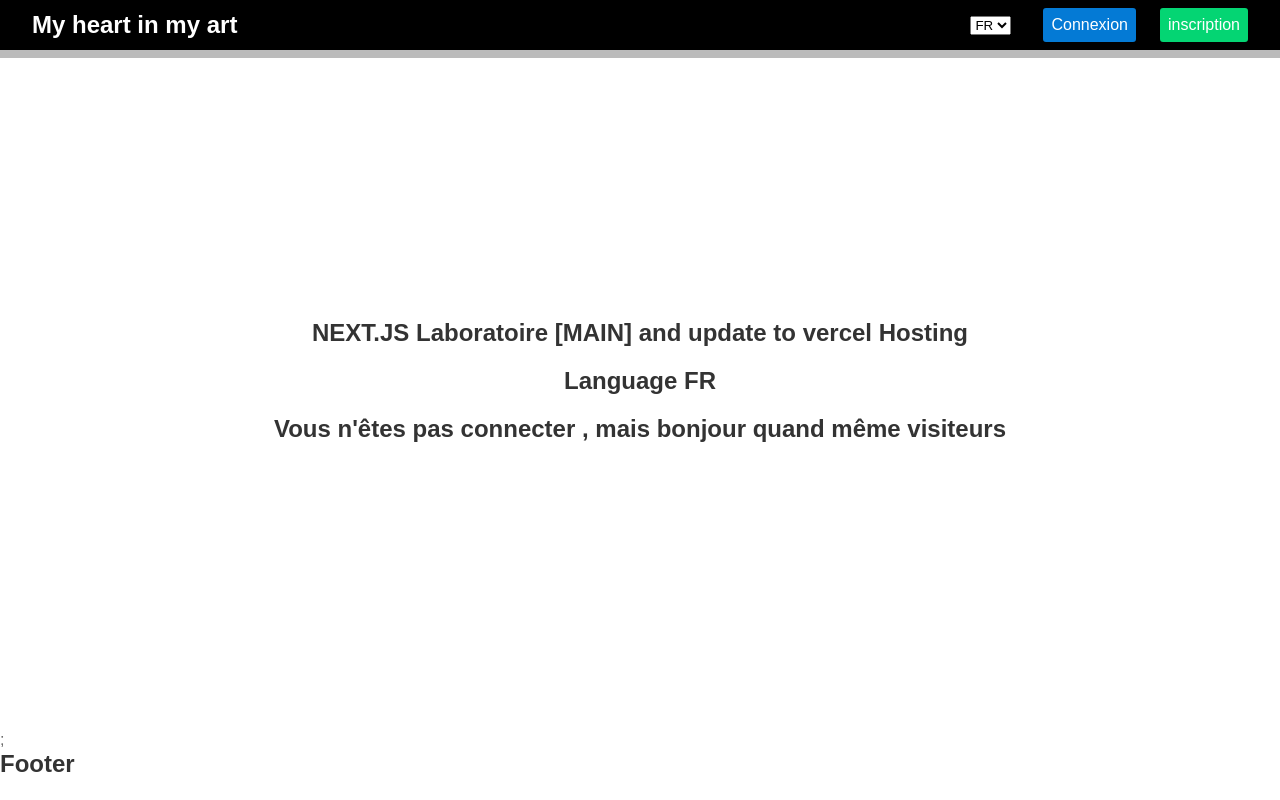
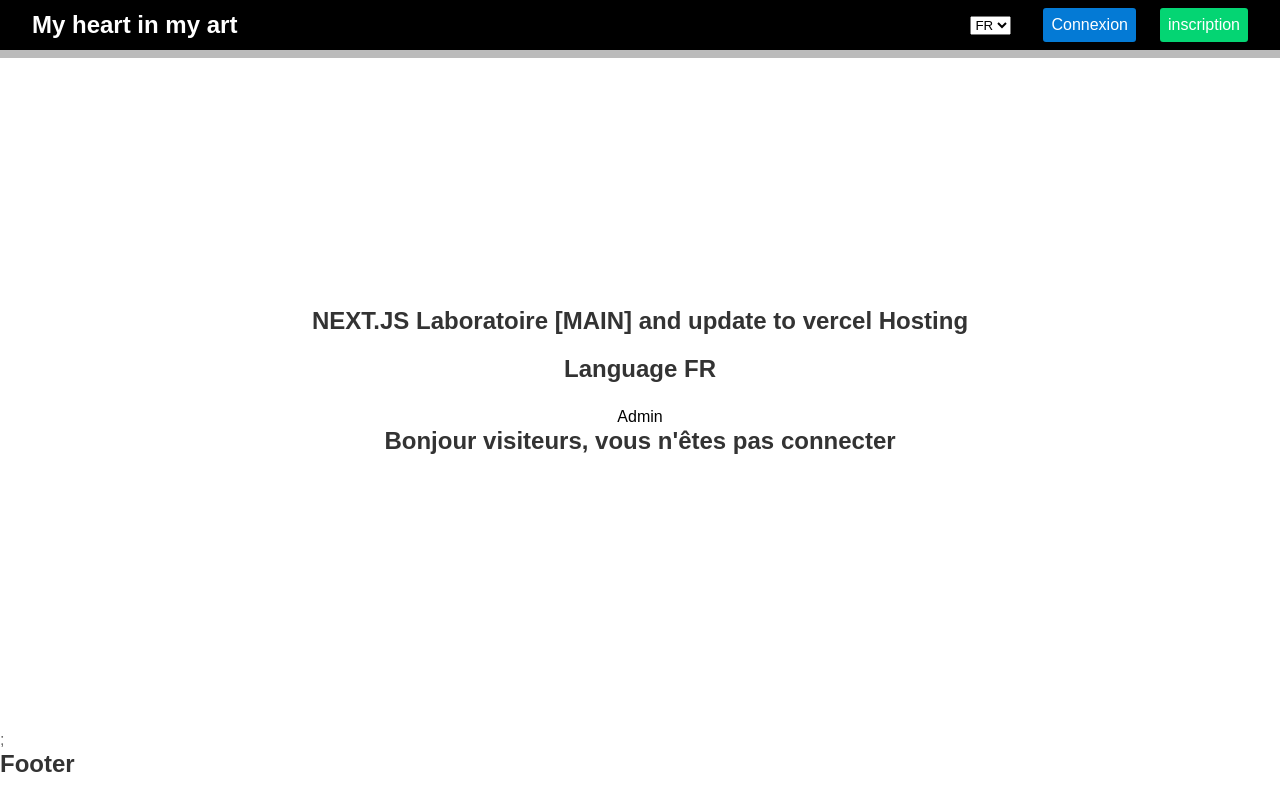
Before and after one commit to raficraft/my_heart_my_art_final, a Next.js app: page / in a window 1280 px wide. Built offline with nearby package versions, Linux system fonts and the light colour scheme; no server answers.

Commit message:
add firebase configuration and authContext

```diff
--- a/Sass/Layout.module.scss
+++ b/Sass/Layout.module.scss
@@ -8,6 +8,7 @@
 .wrapper {
   @include flex(column, wrap, center, center);
   flex: 1;
+  position: relative;
   .content {
     @include flex(column, wrap, center, center);
     padding: 2rem;
--- a/Sass/abstract/_reset.scss
+++ b/Sass/abstract/_reset.scss
@@ -151,7 +151,7 @@ table {
 a {
   cursor: pointer;
   text-decoration: none;
-  color: white;
+  color: black;
 }
 
 p,
@@ -205,82 +205,13 @@ ol {
   list-style: decimal;
 }
 
+button {
+  cursor: pointer;
+}
+
 #__next {
   flex: 1;
   display: flex;
   flex-direction: column;
   justify-content: space-between;
 }
-
-// h1,
-// h2,
-// h3,
-// h4,
-// h5,
-// h6 {
-//   font-weight: 900;
-// }
-
-// h1,
-// h2 {
-//   width: 100%;
-//   line-height: 4rem;
-// }
-
-// h1 {
-//   font-size: 2rem;
-//   line-height: 4rem;
-//   margin: 0 0 2rem 0;
-// }
-
-// h2 {
-//   font-size: 1.5rem;
-//   line-height: 3rem;
-//   margin: 0 0 1.5rem 0;
-// }
-// h3 {
-//   font-size: 1.25rem;
-//   line-height: 3rem;
-// }
-
-// h4,
-// h5,
-// h6 {
-//   font-size: 1rem;
-//   margin: 0 0 1rem 0;
-//   line-height: 2rem;
-// }
-
-// p,
-// a {
-//   font-size: 1rem;
-//   line-height: 1.5rem;
-//   margin: 0 0 1rem 0;
-// }
-
-// ul {
-//   margin: 0 0 0 1rem;
-// }
-// li {
-//   font-size: 1rem;
-//   margin: 0 0 0.5rem 1rem;
-//   line-height: 1.25rem;
-//   list-style: circle;
-// }
-
-// .text--alert {
-//   color: #ff6062;
-// }
-
-// pre {
-//   margin: 0 0 1.5rem 0;
-// }
-
-// hr {
-//   content: "";
-//   height: 1px;
-//   width: 100%;
-//   border: none;
-//   background-color: rgb(181, 181, 181);
-//   margin: 0rem 0 1rem;
-// }
--- a/context/auth/AuthProvider.js
+++ b/context/auth/AuthProvider.js
@@ -1,23 +1,47 @@
-import React, { createContext, useState } from "react";
+import React, { createContext, useEffect, useState } from "react";
+import { auth } from "./../../firebase/firebase.config";
+import {
+  signInWithEmailAndPassword,
+  createUserWithEmailAndPassword,
+  onAuthStateChanged,
+} from "firebase/auth";
 
 export const AuthContext = createContext();
 
 export default function AuthProvider({ children }) {
-  /**
-   * Modal Initial Context
-   */
-  const [auth, setAuth] = useState({
+  const [validAuth, setValidAuth] = useState({
     isAuth: false,
     role: 0,
-    user: [
-      {
-        name: false,
-        email: false,
-      },
-    ],
   });
 
+  const [currentUser, setCurrentUser] = useState();
+
+  //Inscription
+  function signup(email, password) {
+    return auth.createUserWithEmailAndPassword(email, password);
+  }
+
+  //Login
+  function signin(email, password) {
+    return auth.signInWithEmailAndPassword(email, password);
+  }
+
+  //Logout
+  function logout() {
+    return auth.signOut();
+  }
+
+  useEffect(() => {
+    const unsubscribe = auth.onAuthStateChanged((user) => {
+      setCurrentUser(user);
+    });
+
+    return unsubscribe;
+  }, []);
+
   return (
-    <AuthContext.Provider value={{ auth }}>{children}</AuthContext.Provider>
+    <AuthContext.Provider value={{ validAuth, signup, signin, logout }}>
+      {children}
+    </AuthContext.Provider>
   );
 }
--- a/engine/component/header/Header.js
+++ b/engine/component/header/Header.js
@@ -1,6 +1,7 @@
 import { useContext } from "react";
 import { LanguageContext } from "../../../context/language/LanguageContext";
 import { ModalContext } from "../../../context/modal/ModalProvider";
+
 import S from "./Header.module.scss";
 
 function Header() {
--- a/engine/component/header/Header.module.scss
+++ b/engine/component/header/Header.module.scss
@@ -28,6 +28,7 @@
           border: none;
           border-radius: 3px;
           color: white;
+          cursor: pointer;
         }
         .btn:last-child {
           margin: 0;
--- a/engine/component/modal/account/Signin.js
+++ b/engine/component/modal/account/Signin.js
@@ -2,6 +2,8 @@ import S from "./Signin.module.scss";
 import G from "./../../../../Sass/abstract/global.module.scss";
 import { useContext } from "react";
 import { ModalContext } from "../../../../context/modal/ModalProvider";
+import Link from "next/link";
+import { useRouter } from "next/router";
 
 function Signin() {
   const { closeModal } = useContext(ModalContext);
@@ -14,6 +16,10 @@ function Signin() {
       closeModal();
     }
   }
+
+  const router = useRouter();
+  console.log(router);
+
   return (
     <section className={S.wrapper} onClick={(e) => close_modals(e)}>
       <div className={S.content}>
--- a/engine/component/modal/account/Signup.js
+++ b/engine/component/modal/account/Signup.js
@@ -2,9 +2,14 @@ import S from "./Signin.module.scss";
 import G from "./../../../../Sass/abstract/global.module.scss";
 import { useContext } from "react";
 import { ModalContext } from "../../../../context/modal/ModalProvider";
-
+import Link from "next/link";
+import { useRouter } from "next/router";
 function Signup() {
   const { closeModal } = useContext(ModalContext);
+
+  const router = useRouter();
+
+  console.log(router);
 
   function close_modals(e) {
     e.stopPropagation();
--- /dev/null
+++ b/firebase/firebase.config.js
@@ -0,0 +1,18 @@
+import { initializeApp } from "firebase/app";
+import { getAuth } from "firebase/auth";
+import { getAnalytics } from "firebase/analytics";
+
+const firebaseConfig = {
+  apiKey: "AIzaSyBYmSi7K9vapVm8fL7YuZyXx5Rl7kQFNAk",
+  authDomain: "myheartinmyart.firebaseapp.com",
+  projectId: "myheartinmyart",
+  storageBucket: "myheartinmyart.appspot.com",
+  messagingSenderId: "623139485560",
+  appId: "1:623139485560:web:32c7a10285e4a13267ba8d",
+  measurementId: "G-0DKV2EE5L6",
+};
+
+// Initialize Firebase
+const app = initializeApp(firebaseConfig);
+export const auth = getAuth(app);
+const analytics = getAnalytics(app);
--- a/pages/index.js
+++ b/pages/index.js
@@ -1,4 +1,5 @@
 import Head from "next/head";
+import Link from "next/link";
 import { useContext } from "react";
 import { AuthContext } from "../context/auth/AuthProvider";
 import { LanguageContext } from "../context/language/LanguageContext";
@@ -6,7 +7,7 @@ import S from "./../Sass/Layout.module.scss";
 
 export default function Home() {
   const { lang } = useContext(LanguageContext);
-  const { auth } = useContext(AuthContext);
+  const { validAuth } = useContext(AuthContext);
 
   return (
     <>
@@ -21,14 +22,17 @@ export default function Home() {
           <h1>NEXT.JS Laboratoire [MAIN] and update to vercel Hosting</h1>
 
           <h1>Language {lang && lang}</h1>
-          {auth && (
+          <Link href="/admin">
+            <a>Admin</a>
+          </Link>
+          {validAuth && (
             <h1>
-              {!auth.isAuth && auth.role === 0 && lang === "FR"
-                ? " Vous n'êtes pas connecter , mais bonjour quand même visiteurs"
+              {!validAuth.isAuth && validAuth.role === 0 && lang === "FR"
+                ? "Bonjour visiteurs, vous n'êtes pas connecter"
                 : null}
 
-              {!auth.isAuth && auth.role === 0 && lang === "EN"
-                ? "You are not logged in, but hello guests anyway"
+              {!validAuth.isAuth && validAuth.role === 0 && lang === "EN"
+                ? "Hello Guest , you are not connected"
                 : null}
             </h1>
           )}
```
Also changed, not shown: context/withAuth/WithAuth.js (added, +30 -0 lines), pages/404.js (added, +9 -0 lines), pages/admin/index.js (added, +13 -0 lines).
